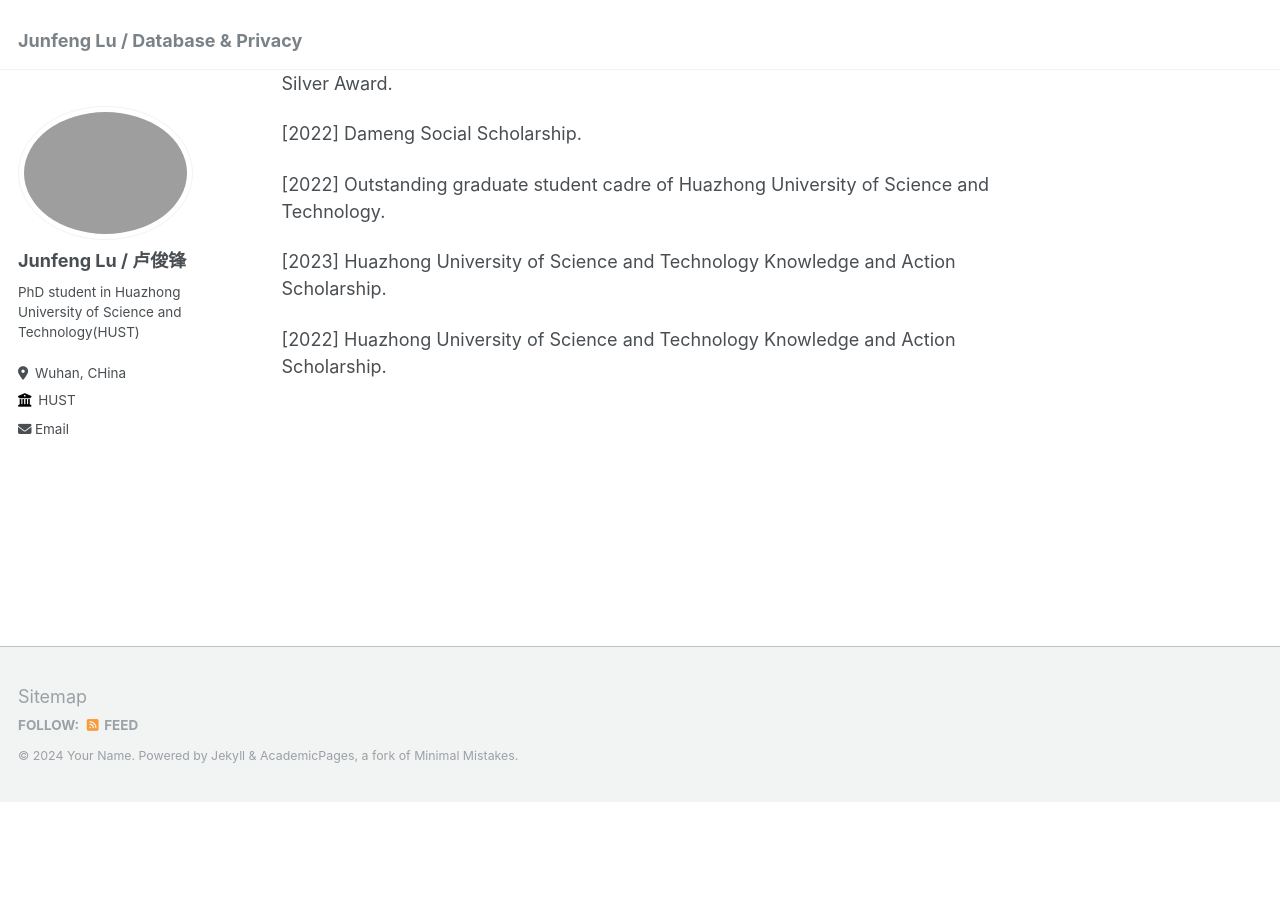
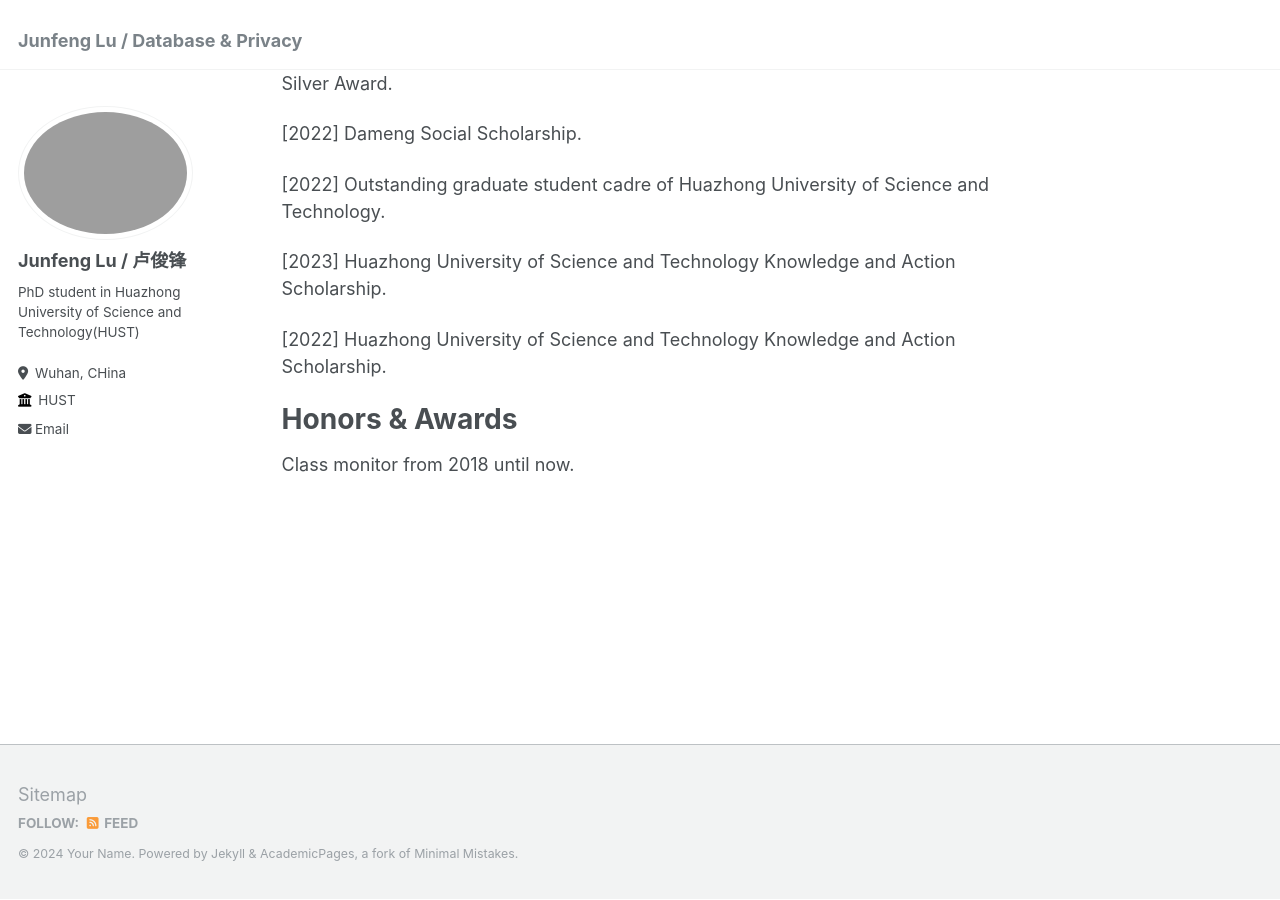
Before and after one commit to richardlujunfeng/richardloo, a Jekyll site: the page built from _pages/about.md, in a window 1280 px wide and 900 px high, scrolled down 1065 px. Built offline with Jekyll 4.4.1, drawn with Linux system fonts in a browser that asks for light colours; before the commit the page ends 1866 px from its top, so only the background shows below that.

Commit message:
Add files via upload

```diff
--- a/_pages/about.md
+++ b/_pages/about.md
@@ -44,3 +44,7 @@ Vector Database, privacy protection, query processing, Top-k query, RAG (Retriev
 [2023] Huazhong University of Science and Technology Knowledge and Action Scholarship.
 
 [2022] Huazhong University of Science and Technology Knowledge and Action Scholarship.
+
+# Honors & Awards
+
+Class monitor from 2018 until now.
```
